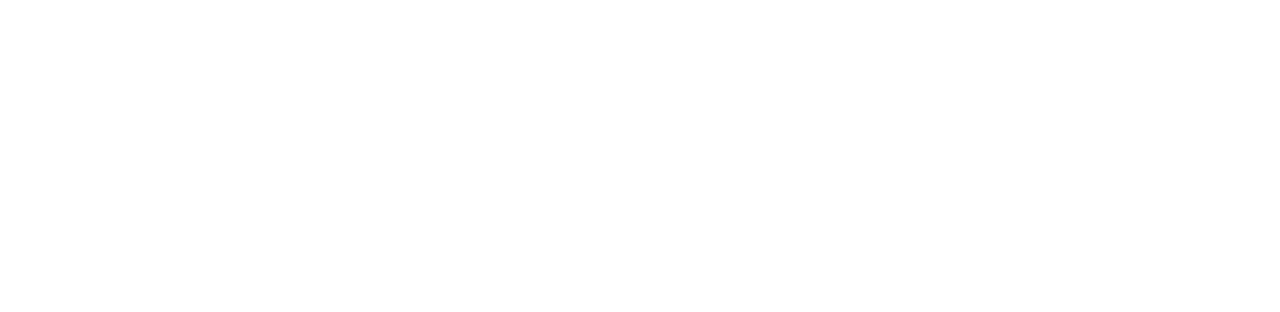
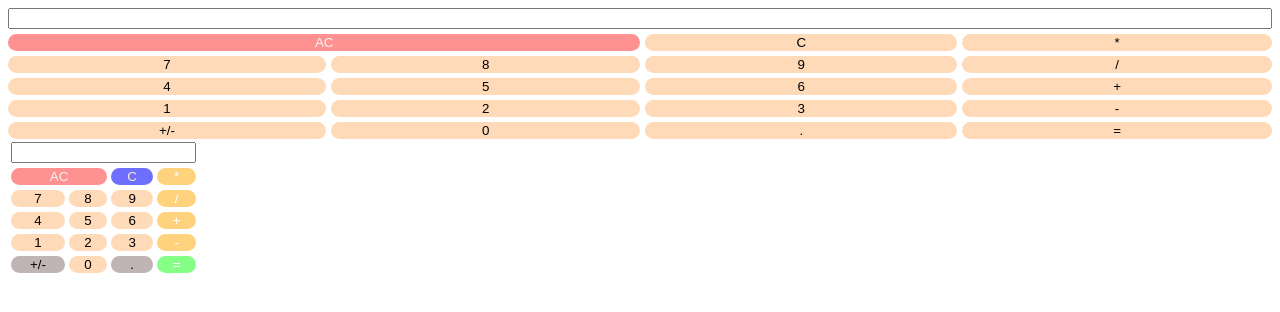
Before and after one commit to palentt/Valent, a plain HTML site: page index.html in a window 1280 px wide. Drawn offline with Linux system fonts and the light colour scheme.

Commit message:
index 2.0.html

```diff
--- a/index.html
+++ b/index.html
@@ -1,11 +1,157 @@
 <!DOCTYPE html>
 <html lang="en">
 <head>
-    <meta charset="UTF-8">
-    <meta name="viewport" content="width=device-width, initial-scale=1.0">
-    <title>Document</title>
+    <style>
+        button {
+            width: 100%;
+            background-color: peachpuff;
+            border: none;
+            border-radius: 10px;
+        }
+        .Red{
+            background-color: rgb(255, 145, 145);
+            color: whitesmoke;
+        }
+        .Blue{
+            background-color: rgb(111, 111, 255);
+            color: antiquewhite;
+        }
+        .Orange{
+            background-color: rgb(255, 210, 126);
+            color: white
+        }
+        .Green{
+            background-color: rgb(134, 255, 134);
+            color: white
+        }
+        .White{
+            background-color: rgb(193, 180, 180);
+            color: rgb(0, 0, 0)
+        }
+
+        .grid{
+            display: grid;
+            grid-template-columns:40px  bb 40px bb 40px    bb 40px   bb ;
+            grid-gap: 5px;
+        }
+        input{
+            grid-column: 1/span 4;
+        }
+        .Red{
+            grid-column: 1/span 2;
+        }
+    </style>
 </head>
 <body>
 
+    <div class="grid">
+        <input type="text" name="display">
+
+            <button class="Red">AC</button>
+            <button>C</button>
+            <button>*</button>
+
+
+            <button>7</button>
+            <button>8</button>
+            <button>9</button>
+            <button>/</button>
+
+
+            <button>4</button>
+            <button>5</button>
+            <button>6</button>
+            <button>+</button>
+
+
+            <button>1</button>
+            <button>2</button>
+            <button>3</button>
+            <button>-</button>
+
+
+
+            <button>+/-</button>
+            <button>0</button>
+            <button>.</button>
+            <button>=</button>
+
+    </div>
+
+    <Table>
+        <tr>
+            <th colspan="4"><input type="text" name="display"></th>
+        </tr>
+        <Tr>
+            <td colspan="2">
+                <button class="Red">AC</button>
+            </td>
+            <td>
+                <button class="Blue">C</button>
+            </td>
+            <td>
+                <button class="Orange">*</button>
+            </td>
+        </Tr>
+
+        <Tr>
+            <td>
+                <button>7</button>
+            </td>
+            <td>
+                <button>8</button>
+            </td>
+            <td>
+                <button>9</button>
+            </td>
+            <td>
+                <button class="Orange">/</button>
+            </td>
+        </Tr>
+
+        <Tr>
+            <td>
+                <button>4</button>
+            </td>
+            <td>
+                <button>5</button>
+            </td>
+            <td>
+                <button>6</button>
+            </td>
+            <td>
+                <button class="Orange">+</button>
+            </td>
+        </Tr>
+
+        <Tr>            <td>
+            <button>1</button>
+        </td>
+        <td>
+            <button>2</button>
+        </td>
+        <td>
+            <button>3</button>
+        </td>
+        <td>
+            <button class="Orange">-</button>
+        </td>
+        </Tr>
+
+        <Tr>            <td>
+            <button class="White">+/-</button>
+        </td>
+        <td>
+            <button>0</button>
+        </td>
+        <td>
+            <button class="White">.</button>
+        </td>
+        <td>
+            <button class="Green">=</button>
+        </td>
+        </Tr>
+
+    </Table>
 </body>
 </html>
```
